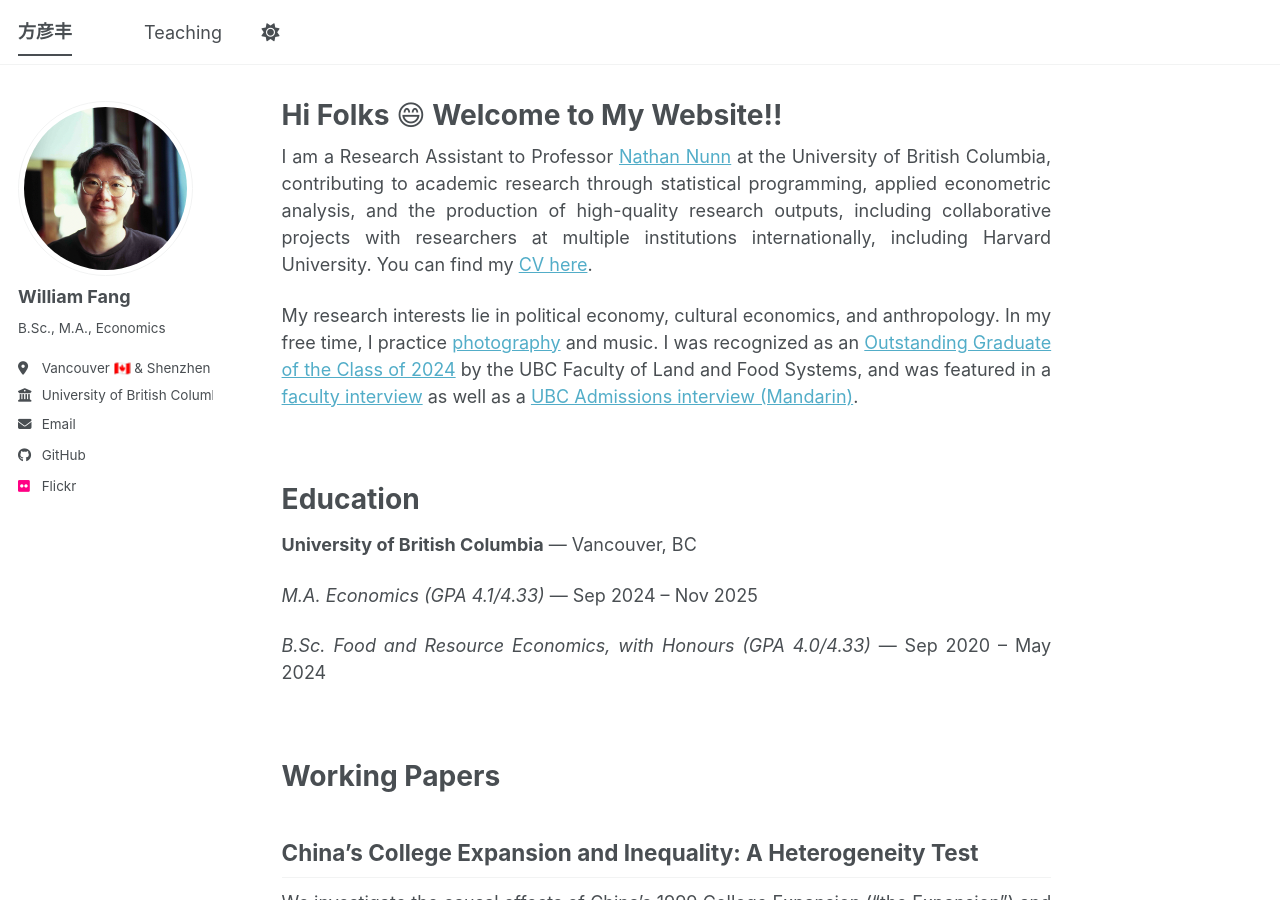
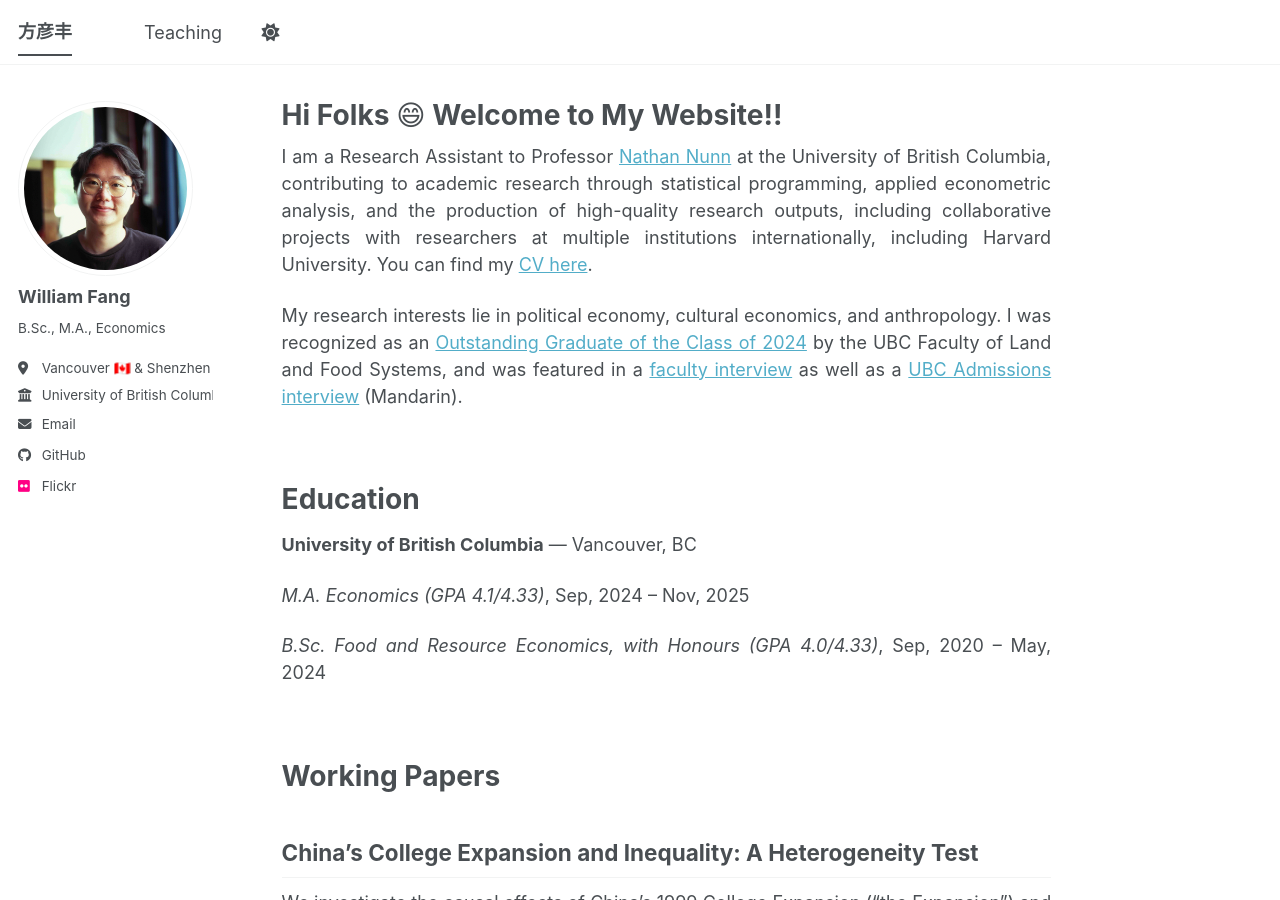
Before and after one commit to will-yanfeng-fang/will-yanfeng-fang.github.io, a Jekyll site: the page built from _pages/about.md, in a window 1280 px wide and 900 px high. Built offline with Jekyll 4.4.1, drawn with Linux system fonts in a browser that asks for light colours; a script bundle is joined from its source files by our own code; library files that are not in the unit come from our copies.

Commit message:
Update about.md

```diff
--- a/_pages/about.md
+++ b/_pages/about.md
@@ -11,7 +11,7 @@
 
 I am a Research Assistant to Professor [Nathan Nunn](https://nathannunn.arts.ubc.ca/) at the University of British Columbia, contributing to academic research through statistical programming, applied econometric analysis, and the production of high-quality research outputs, including collaborative projects with researchers at multiple institutions internationally, including Harvard University. You can find my [CV here](https://drive.google.com/file/d/12y7sarRsK3IsLTUOa3Sc5b3vH7KEP9sX/view?usp=sharing).
 
-My research interests lie in political economy, cultural economics, and anthropology. In my free time, I practice [photography](https://www.flickr.com/photos/202753897@N08/) and music. I was recognized as an [Outstanding Graduate of the Class of 2024](https://www.landfood.ubc.ca/celebrating-the-class-of-2024/) by the UBC Faculty of Land and Food Systems, and was featured in a [faculty interview](https://www.landfood.ubc.ca/class-of-2024-william-fang/) as well as a [UBC Admissions interview (Mandarin)](https://mp.weixin.qq.com/s/9oKqySjSlGXv71n2pE0Xig).
+My research interests lie in political economy, cultural economics, and anthropology. I was recognized as an [Outstanding Graduate of the Class of 2024](https://www.landfood.ubc.ca/celebrating-the-class-of-2024/) by the UBC Faculty of Land and Food Systems, and was featured in a [faculty interview](https://www.landfood.ubc.ca/class-of-2024-william-fang/) as well as a [UBC Admissions interview](https://mp.weixin.qq.com/s/9oKqySjSlGXv71n2pE0Xig) (Mandarin).
 
 <br>
 
@@ -19,9 +19,9 @@
 
 **University of British Columbia** — Vancouver, BC
 
-*M.A. Economics (GPA 4.1/4.33)* — Sep 2024 – Nov 2025
+*M.A. Economics (GPA 4.1/4.33)*, Sep, 2024 – Nov, 2025
 
-*B.Sc. Food and Resource Economics, with Honours (GPA 4.0/4.33)* — Sep 2020 – May 2024
+*B.Sc. Food and Resource Economics, with Honours (GPA 4.0/4.33)*, Sep, 2020 – May, 2024
 
 <br>
 
```
